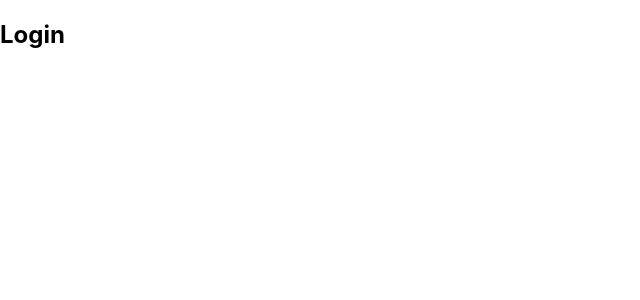
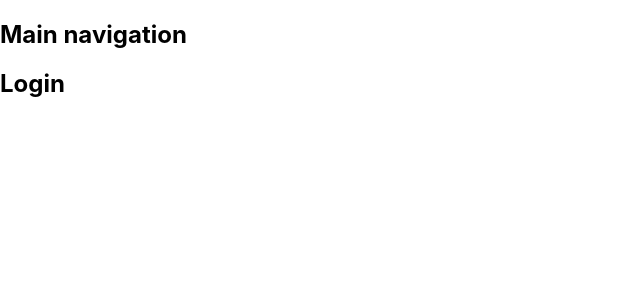
Before and after one commit to Azzazello1979/wsp-react, a JavaScript app: page /login in a window 1280 px wide. Shown: the top 300 px of the page, without its empty margins (0-640 px from the left). Built offline with nearby package versions, Linux system fonts and the light colour scheme; the HTML template or start-up script is replaced by a standard one.

Commit message:
routing..

```diff
--- a/src/App.js
+++ b/src/App.js
@@ -1,14 +1,21 @@
-import { Route, Switch } from 'react-router-dom';
+import { Route, Switch, Redirect } from 'react-router-dom';
 
 import Login from './pageComponents/Login';
 import UserDash from './pageComponents/UserDash';
 import AdminDash from './pageComponents/AdminDash';
+import NotFound from './pageComponents/NotFound';
+import MainNav from './reusableComponents/MainNav';
 
 function App() {
 
   return (
     <div>
+      <header><MainNav></MainNav></header>
+      <main>
         <Switch>
+          <Route exact path="/" >
+            <Redirect to="login" />
+          </Route>
           <Route path="/login" >
             <Login></Login>
           </Route>
@@ -18,7 +25,12 @@ function App() {
           <Route path="/admin" >
             <AdminDash></AdminDash>
           </Route>
+          <Route path="*" >
+            <NotFound></NotFound>
+          </Route>
         </Switch>
+      </main>
+      <footer></footer>
     </div>
   );
 
--- /dev/null
+++ b/src/pageComponents/NotFound/index.js
@@ -0,0 +1,9 @@
+const NotFound = () => {
+    return (
+        <div>
+            <h2>Notfound page...</h2>
+        </div>
+    );
+};
+
+export default NotFound;
--- /dev/null
+++ b/src/reusableComponents/MainNav/index.js
@@ -0,0 +1,9 @@
+const MainNav = () => {
+    return (
+        <div>
+            <h2>Main navigation</h2>
+        </div>
+    );
+};
+
+export default MainNav;
```
Also changed, not shown: src/pageComponents/NotFound/index.module.css (added), src/reusableComponents/MainNav/index.module.css (added). Lines whose indentation alone changed are shown as unchanged.
